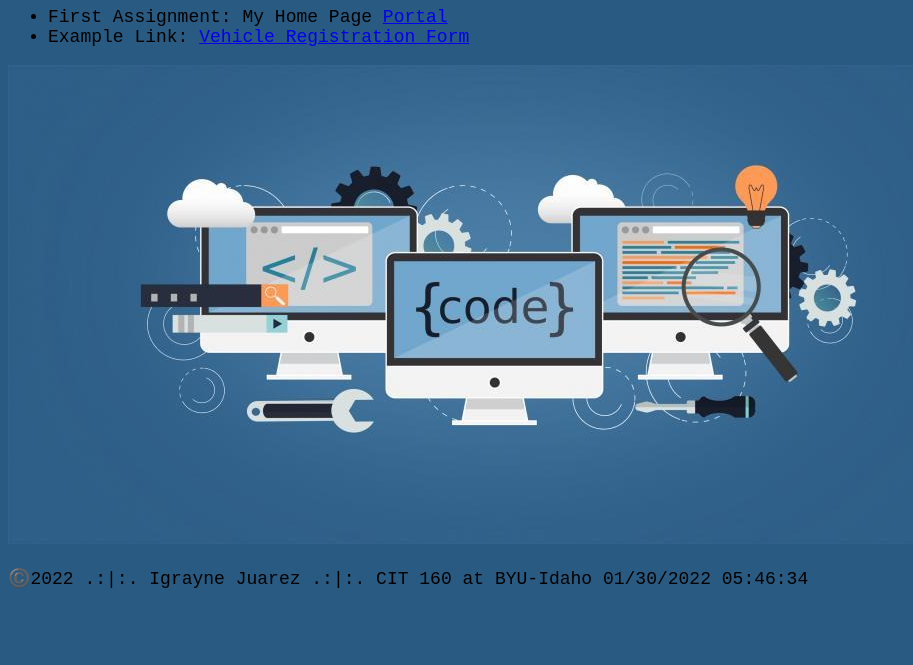
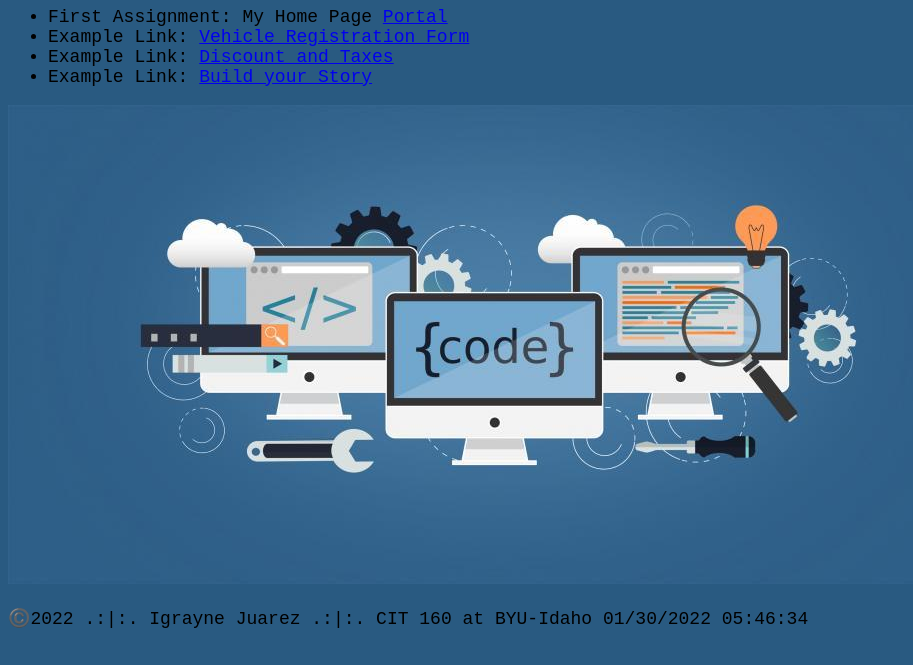
Before and after one commit to igraynejr/cit160, a plain HTML site: page index.html in a window 1280 px wide. Shown: the part 135-800 px from the top of the page, without its empty margins (0-913 px from the left). Drawn offline with Linux system fonts and the light colour scheme.

Commit message:
update index

```diff
--- a/index.html
+++ b/index.html
@@ -17,6 +17,8 @@
      <ul>
         <li>First Assignment: My Home Page <a href="#">Portal</a></li>
         <li>Example Link: <a href="variables.html">Vehicle Registration Form</a></li>
+        <li>Example Link: <a href="numbers.html">Discount and Taxes</a></li>
+        <li>Example Link: <a href="strings.html">Build your Story</a></li>
 
      </ul>
      <img src="images/coding.jpg" alt="This is a picture about coding">
```
